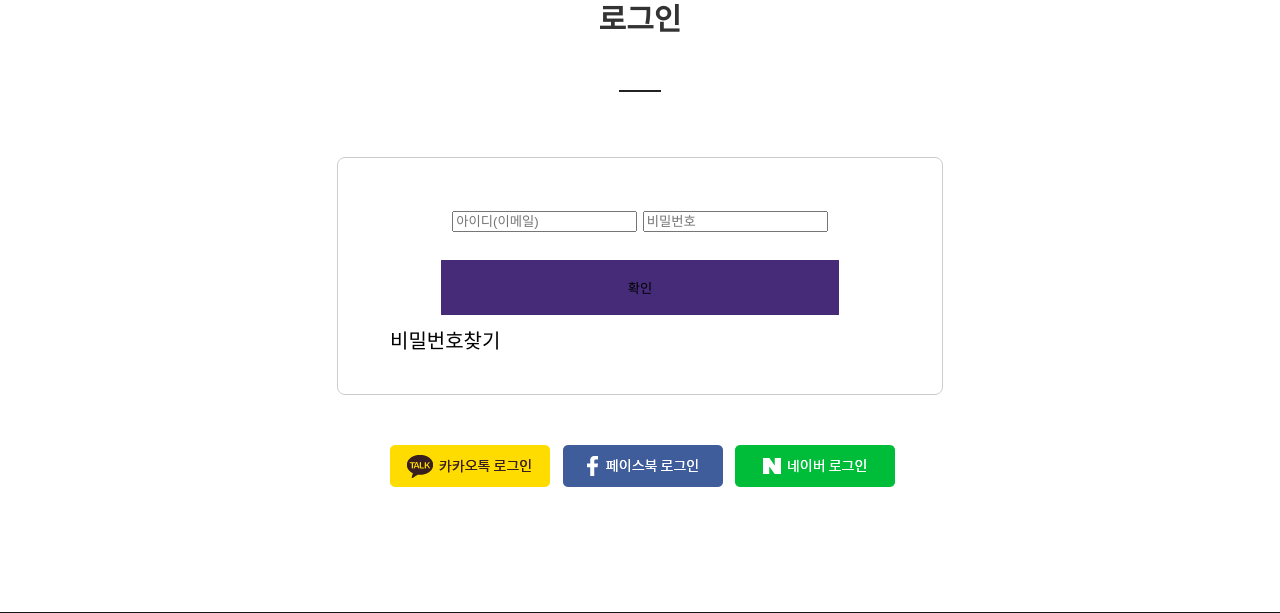
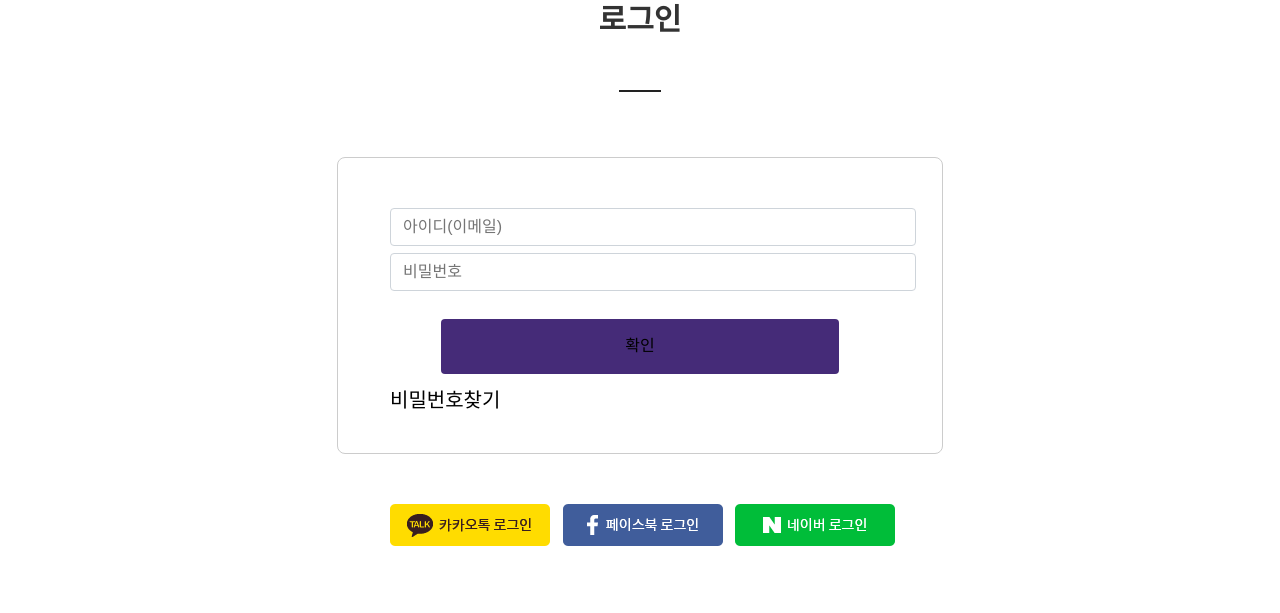
Before and after one commit to Munch2018/munch, a CodeIgniter app: page /database/index.php/member/index in a window 1280 px wide. Shown: the part 199-812 px from the top of the page. Run offline with CodeIgniter, Linux system fonts and the light colour scheme.

Commit message:
로그인 & 호ㅣ원 탈퇴 처리

```diff
--- a/application/controllers/Member.php
+++ b/application/controllers/Member.php
@@ -11,12 +11,15 @@ defined('BASEPATH') OR exit('No direct script access allowed');
 class Member extends CI_Controller
 {
 
-    public function __construct(){
-
+    public function __construct()
+    {
         parent::__construct();
+        $this->session->set_userdata('some_name', 'some_value');
+        $this->load->model('Member_model', 'member');
     }
 
-    public function index(){
+    public function index()
+    {
         $this->login_form();
     }
 
@@ -24,13 +27,15 @@ class Member extends CI_Controller
     /**
      * 회원가입 폼
      */
-    public function join_form(){
+    public function join_form()
+    {
         $this->load->view('common/header');
         $this->load->view('member/join_form');
         $this->load->view('common/footer');
     }
 
-    public function login_form(){
+    public function login_form()
+    {
         $this->load->view('common/header');
         $this->load->view('member/login_form');
         $this->load->view('common/footer');
@@ -40,7 +45,8 @@ class Member extends CI_Controller
      * 회원가입
      * password => md5 암호화한다.
      */
-    public function join(){
+    public function join()
+    {
         $this->load->model('Member_model', 'member');
 //        // email && password 체크
 //        if (trim($this->input->get_post('email', true)) != "") {
@@ -54,7 +60,7 @@ class Member extends CI_Controller
             'email', 'password', 'name'
         );
 
-        foreach ($validation_data as  $value) {
+        foreach ($validation_data as $value) {
             $this->form_validation->set_rules($value, $value, 'required');
         }
 
@@ -69,9 +75,10 @@ class Member extends CI_Controller
 
                 $join_data = array(
                     'email' => $this->input->get_post('email', true),
-                    'name'  => $this->input->get_post('name', true),
-                    'telphone'  => $this->input->get_post('telphone', true),
-                    'password'  => md5(trim($this->input->get_post('password'))),
+                    'name' => $this->input->get_post('name', true),
+                    'telphone' => $this->input->get_post('telphone', true),
+                    'password' => md5(trim($this->input->get_post('password'))),
+                    'use_fl'    => 'Y'
                 );
 
                 $this->member->doRegister($join_data);
@@ -87,7 +94,7 @@ class Member extends CI_Controller
     public function login()
     {
         //아이디 체크
-        $this->load->model('Member_model', 'member');
+
         /***
          * 사용할 email, password
          */
@@ -96,11 +103,11 @@ class Member extends CI_Controller
             alert("아이디를 넣어주세요.");
         }
 
-        if (trim($this->input->post('password')) == "" ) {
+        if (trim($this->input->post('password')) == "") {
             alert("비밀번호를 넣어주세요.");
         }
 
-        $member_info = $this->member->getMember(array('where' => array('email' => $this->input->post('email'))));
+        $member_info = $this->member->getMember(array('where' => array('email' => $this->input->post('email'), 'use_fl' => 'Y')));
 
         if (empty($member_info)) {
             alert("존재하지 않는 아이디입니다.");
@@ -119,8 +126,8 @@ class Member extends CI_Controller
         //설정할지말지 선택한다.
 
         $session_data = array(
-            'member_idx'    => $member_info['member_idx'],
-            'email'         => $member_info ['email']
+            'member_idx' => $member_info['member_idx'],
+            'email' => $member_info ['email']
         );
 
         $this->session->set_userdata($session_data);
@@ -128,4 +135,25 @@ class Member extends CI_Controller
 //        redirect(SITE_DOMAIN);
         redirect('/');
     }
+
+
+    /**
+     *
+     * 회원 탈퇴 기능 이지만 user_flg = 'N' 으로 처리한다.
+     * use_fl = 'N'
+     * 나중에 batch 로 del_dt 3개월 && 1년 삭제 처리되는거 개발 해야함
+     */
+    public function signout()
+    {
+
+        if ($this->session->userdata('email') != "" && $this->session->userdata('member_idx') != "") {
+            $this->member->doUpdate(array('where' => array('member_idx' => $this->session->userdata('member_idx'), 'email' => $this->session->userdata('email'))), array('use_fl' => 'N', 'del_dt' => date("Y-m-d H:i:s")));
+
+            alert("회원 탈퇴 완료하였습니다.", '/');
+        } else {
+
+            alert("잘못된 접근입니다.", "/");
+        }
+    }
+
 }
--- a/application/models/Member_model.php
+++ b/application/models/Member_model.php
@@ -55,4 +55,20 @@ class Member_model extends CI_Model{
 
         return;
     }
+
+    public function doUpdate($where = array(), $params = array())
+    {
+        $this->db->trans_begin();
+        if (!empty($where)) {
+            $this->setWhere($where);
+        }
+
+        $this->db->update('member', $params);
+
+        if ($this->db->trans_status() === false) {
+            $this->db->trans_rollback();
+        } else {
+            $this->db->trans_complete();
+        }
+    }
 }
--- a/css/common.css
+++ b/css/common.css
@@ -165,6 +165,41 @@ a, a:visited {
 .box, .box-selected img {
     border-radius: 11px;
 }
+.form-control{
+    display: block;
+    width: 100%;
+    padding: .375rem .75rem;
+    font-size: 1rem;
+    line-height: 1.5;
+    color: #495057;
+    background-color: #fff;
+    background-clip: padding-box;
+    border: 1px solid #ced4da;
+    border-radius: .25rem;
+    transition: border-color .15s ease-in-out,box-shadow .15s ease-in-out;
+}
+.btn {
+    display: inline-block;
+    font-weight: 400;
+    text-align: center;
+    white-space: nowrap;
+    vertical-align: middle;
+    -webkit-user-select: none;
+    -moz-user-select: none;
+    -ms-user-select: none;
+    user-select: none;
+    border: 1px solid transparent;
+    border-top-color: transparent;
+    border-right-color: transparent;
+    border-bottom-color: transparent;
+    border-left-color: transparent;
+    padding: .375rem .75rem;
+    font-size: 1rem;
+    line-height: 1.5;
+    border-radius: .25rem;
+    transition: color .15s ease-in-out,background-color .15s ease-in-out,border-color .15s ease-in-out,box-shadow .15s ease-in-out;
+}
+.btn
 div.contents h2.title {text-align:center; position:relative; margin-top:70px;}
 div.contents div.fix {width:40px; display:inline-block; border:1px solid #222222;}
 div.contents div.btn_groups input[type=button].on {background:#452b78; color:white;}
```
